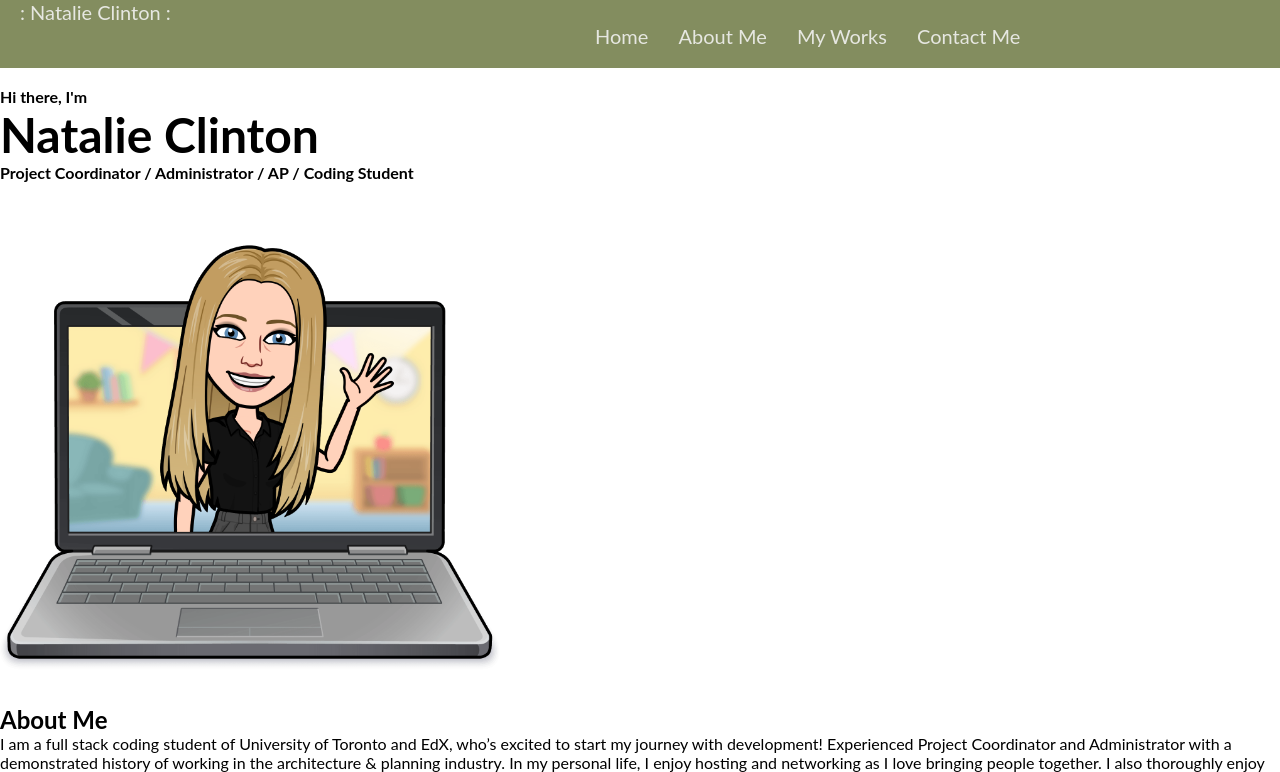
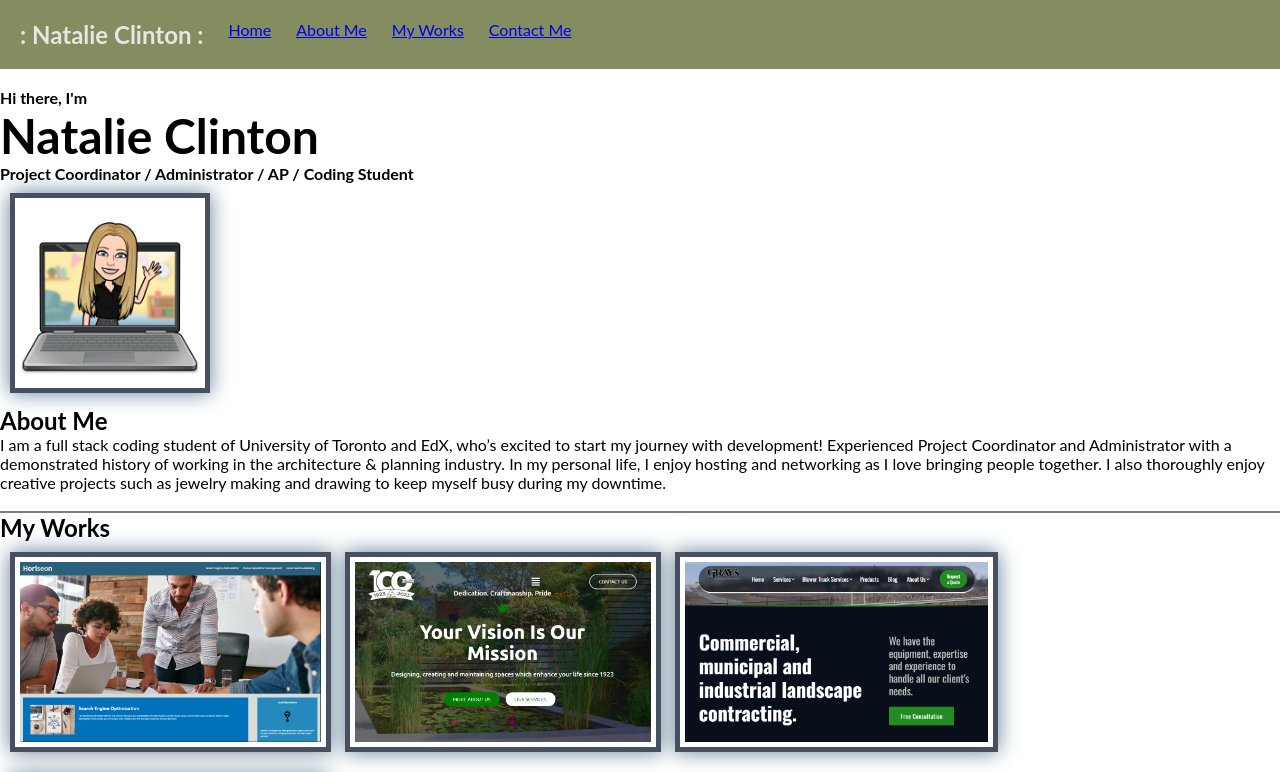
Before and after one commit to NatalieClinton/Assignment2, a plain HTML site: page index.html in a window 1280 px wide. Shown: the top 772 px of the page. Drawn offline with Linux system fonts and the light colour scheme.

Commit message:
more changes to css

```diff
--- a/assets/style.css
+++ b/assets/style.css
@@ -13,38 +13,48 @@
     font-family: 'playfair diplay', 'lato', 'candara', serif;
 }
 
+article {
+border-bottom: 2px solid gray;
+}
+
 /* HEADER STYLING */
 .header {
     padding: 20px;
     background-color: var(--green);
     color: var(--off-white);
-    display: inline-block;
-    padding-top: 0px;
-    margin-right: 10px;
-    font-size: 20px;
-    width: 100%;
+    display: flex;
+    justify-content: space-between;
+    align-items: center;
 }
 
-.header a {
-    text-decoration: none;
-    color: var(--off-white);
-    display: block;
+.header h2 {
+    margin: 0;
+    text-align: left;
+}
+
+.header ul {
+    list-style-type: none;
+    margin: 0;
+    padding: 0;
+    display: flex;
+    justify-content: flex-end;
 }
 
 .header ul li {
-    list-style-type: none;
-    display: inline-block;
     margin-left: 25px;
     color: var(--off-white);
-    position:relative;
-    left: 550px;
+    text-decoration: none;
 }
 
 
 /* HOME STYLING */
  img {
-    max-height: 500px;
+    max-height: 200px;
     margin: 10px auto;
+    margin-left: 10px;
+    border: 5px solid var(--dark-blue);
+    padding: 5px;
+    box-shadow: 0 0 20px var(--blue);
 }
 
 
@@ -63,17 +73,22 @@ h2 {
 }
 
 /* ABOUT ME STYLING  */
-.about {
-
+.line {
+border-bottom: 1px solid black;
 }
 
 /* MY WORKS STYLING  */
 .works {
-
-}
+        max-height: 200px;
+        margin: 10px auto;
+        margin-left: 10px;
+        border: 5px solid var(--dark-blue);
+        padding: 5px;
+        box-shadow: 0 0 20px var(--blue);
+    }
 
 /* CONTACT ME STYLING  */
-.contact a {
+.contact li a {
     font-size: 50px;
     text-decoration: none;
     color: var(--off-white);
--- a/index.html
+++ b/index.html
@@ -11,20 +11,13 @@
 <body>
     <!-- HEADER -->
     <header class="header">
-
-
-            <nav>
-                <p>: Natalie Clinton :</p>
         <ul>
+         <h2>: Natalie Clinton :</h2>
          <li><a href="#Home">Home</a></li>
-
          <li><a href="#About-Me">About Me</a></li>
-
          <li><a href="#My-Works">My Works</a></li>
-
          <li><a href="#Contact-Me">Contact Me</a></li>
         </ul>
-            </nav>
     </header>
 
     <!-- HOME -->
@@ -33,7 +26,7 @@
         <h3>Hi there, I'm</h3>
         <h1>Natalie Clinton</h1>
         <h3>Project Coordinator / Administrator / AP / Coding Student</h3>
-        <img src="./assets/images/Bitmoj Laptop Wave.png" alt="A bitmoji of Natalie Clinton who's waving through a laptop">
+        <img src="./assets/images/Bitmoj Laptop Wave.png" alt="A bitmoji of Natalie Clinton who's waving through a laptop"></img>
         <br>
     </main>
 
@@ -45,7 +38,7 @@
     </article>
 
     <!-- MY WORKS -->
-    <article id="My-Works" class=".row">
+    <article id="My-Works" class=".works">
         <h2>My Works</h2>
 
             <a href="https://natalieclinton.github.io/Assignment1/">
```
Lines whose indentation alone changed are shown as unchanged.
